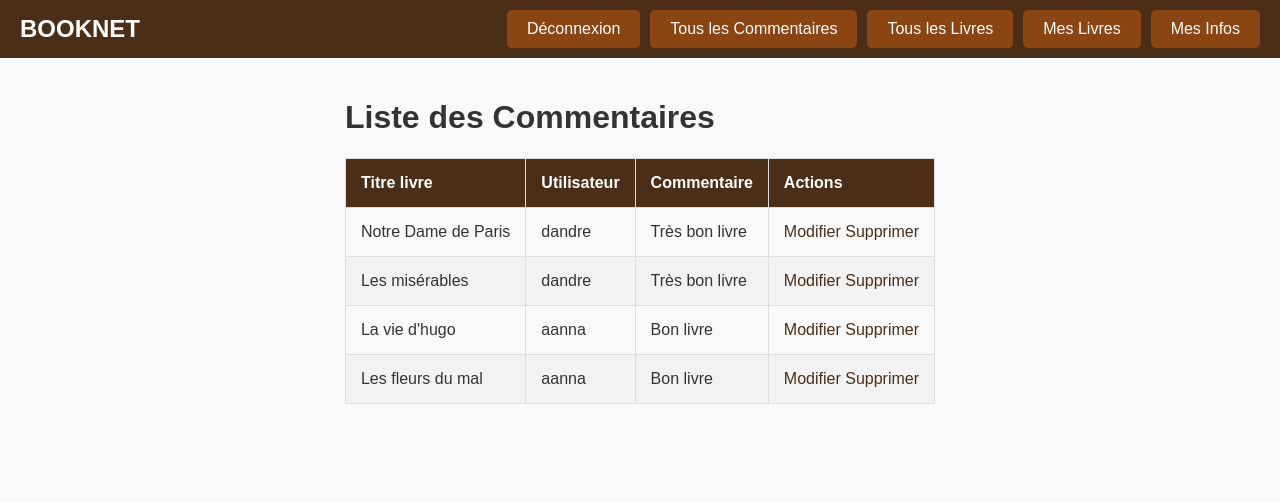
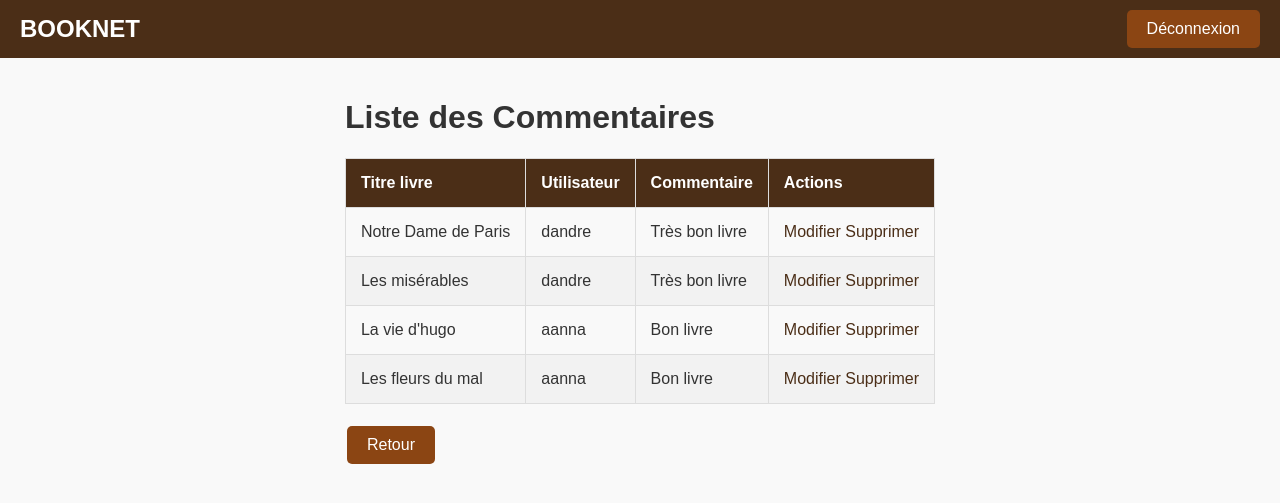
Before and after one commit to oceanetardy/ProjetBiblioth-quePHP, a PHP site: page /gestion_commentaire.php?action=liste in a window 1280 px wide. Shown: the top 503 px of the page. Run offline with PHP 8.4, Linux system fonts and the light colour scheme; the visitor is signed in with stand-in values (Sample User, id 1); data comes from the database, SQL or seed files in the repository.

Commit message:
:bug: fix bug

```diff
--- a/header.php
+++ b/header.php
@@ -8,6 +8,10 @@ $pageActuelle = basename($_SERVER['PHP_SELF']);
 $estSurPageMesLivres = ($pageActuelle === 'liste_livres_utilisateurs.php');
 $estSurPageAddLivres = ($pageActuelle === 'ajouter_livre.php');
 $estSurPageMyInfos = ($pageActuelle === 'modifier_infos.php');
+$estSurPageAllLivres = ($pageActuelle === 'liste_livres.php');
+$estSurPageAllComment = ($pageActuelle === 'gestion_commentaire.php');
+$estSurPageAllLivresAdmin = ($pageActuelle === 'gestion_livre.php');
+$estSurPageSearchLivre = ($pageActuelle === 'recherche_livres.php');
 ?>
 <header>
     <h1>BOOKNET</h1>
@@ -17,19 +21,19 @@ $estSurPageMyInfos = ($pageActuelle === 'modifier_infos.php');
 
             <!-- Affichez le lien "Tous les Commentaires" si l'utilisateur est administrateur -->
             <?php if ($estAdmin) : ?>
-                <a href="gestion_commentaire.php?action=liste" class="button" <?php if ($estSurPageMesLivres || $estSurPageAddLivres || $estSurPageMyInfos) echo 'style="display:none;"'; ?>>Tous les Commentaires</a>
-                <a href="gestion_livre.php?action=liste" class="button" <?php if ($estSurPageMesLivres || $estSurPageAddLivres || $estSurPageMyInfos) echo 'style="display:none;"'; ?>>Tous les Livres</a>
+                <a href="gestion_commentaire.php?action=liste" class="button" <?php if ($estSurPageMesLivres || $estSurPageAddLivres || $estSurPageMyInfos || $estSurPageAllLivres || $estSurPageAllComment || $estSurPageAllLivresAdmin || $estSurPageSearchLivre) echo 'style="display:none;"'; ?>>Tous les Commentaires</a>
+                <a href="gestion_livre.php?action=liste" class="button" <?php if ($estSurPageMesLivres || $estSurPageAddLivres || $estSurPageMyInfos || $estSurPageAllLivres || $estSurPageAllComment || $estSurPageAllLivresAdmin || $estSurPageSearchLivre) echo 'style="display:none;"'; ?>>Tous les Livres</a>
             <?php endif; ?>
 
             <!-- Affichez le lien "Mes Livres" ou "Ajouter un Livre" selon la page actuelle -->
             <?php if ($estSurPageAddLivres) : ?>
                 <a href="liste_livres_utilisateurs.php" class="button">Mes livres</a>
             <?php else : ?>
-                <a href="views/liste_livres_utilisateurs.php" class="button" <?php if ($estSurPageMesLivres || $estSurPageMyInfos) echo 'style="display:none;"'; ?>>Mes Livres</a>
+                <a href="views/liste_livres_utilisateurs.php" class="button" <?php if ($estSurPageMesLivres || $estSurPageMyInfos || $estSurPageAllLivres || $estSurPageAllComment || $estSurPageAllLivresAdmin || $estSurPageSearchLivre) echo 'style="display:none;"'; ?>>Mes Livres</a>
             <?php endif; ?>
 
             <!-- Ajoutez le lien "Mes Infos" -->
-            <a href="views/modifier_infos.php" class="button" <?php if ($estSurPageMesLivres || $estSurPageMyInfos) echo 'style="display:none;"'; ?>>Mes Infos</a>
+            <a href="views/modifier_infos.php" class="button" <?php if ($estSurPageMesLivres || $estSurPageMyInfos || $estSurPageAllLivres || $estSurPageAllComment || $estSurPageAllLivresAdmin || $estSurPageSearchLivre) echo 'style="display:none;"'; ?>>Mes Infos</a>
 
         <?php else : ?>
             <a href="login.php" class="button">Se connecter</a>
--- a/views/liste_commentaires.php
+++ b/views/liste_commentaires.php
@@ -35,6 +35,10 @@
         <?php endforeach; ?>
         </tbody>
     </table>
+
+    <div class="button-group">
+        <a href="index.php" class="button">Retour</a>
+    </div>
 </main>
 </body>
 </html>
--- a/views/liste_livres_admin.php
+++ b/views/liste_livres_admin.php
@@ -39,6 +39,9 @@
             <?php endforeach; ?>
             </tbody>
         </table>
+    <div class="button-group">
+        <a href="index.php" class="button">Retour</a>
+    </div>
 </main>
 
 <?php include 'footer.php'; ?>
```
Also changed, not shown: views/modifier_livre.php (+1 -6 lines).
